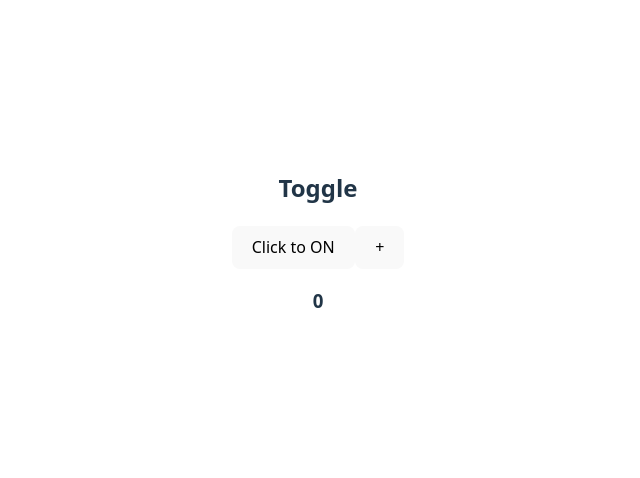
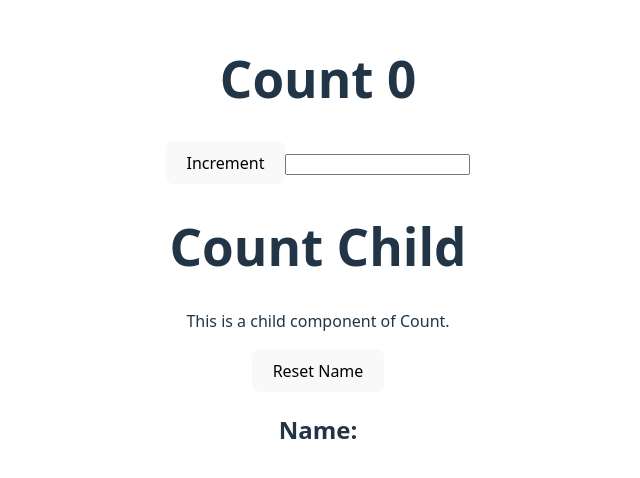
Before and after one commit to nhatnguyen-agilityio/react-training, a React (Vite) app in the folder my-example-app/: page / in a window 1280 px wide. Shown: the part 158-636 px from the top of the page, without its empty margins (322-962 px from the left). Built offline with nearby package versions, Linux system fonts and the light colour scheme.

Commit message:
feat(): create example with useCallback to clear the worklow

```diff
--- a/my-example-app/src/App.tsx
+++ b/my-example-app/src/App.tsx
@@ -14,12 +14,13 @@ import Toolbar from './components/Toolbar'
 import ContextExample from './components/ContextExample'
 import StateExample from './components/StateExample'
 import CountInformation from './components/CheckCount'
-import Count from './components/CheckCount/Count'
+// import Count from './components/CheckCount/Count'
 import Counter from './components/Counter'
 import InputFocus from './components/InputFocus'
 import Timer from './components/Timer'
 import FilterList from './components/FilterList'
 import Toggle from './components/Toggle'
+import Count from './components/Count'
 
 const user = {
   name: 'John Doe',
@@ -53,7 +54,8 @@ function App() {
     {/* <InputFocus /> */}
     {/* <Timer /> */}
     {/* <FilterList /> */}
-    <Toggle />
+    {/* <Toggle /> */}
+    <Count />
     </>
   )
 }
--- /dev/null
+++ b/my-example-app/src/components/Count/CountChild/index.tsx
@@ -0,0 +1,15 @@
+import { memo } from "react";
+
+const CountChild = memo(({ onClick, name }: { onClick: () => void, name: string }) => {
+  console.log("CountChild component rendered");
+  return (
+    <div>
+      <h1>Count Child</h1>
+      <p>This is a child component of Count.</p>
+      <button onClick={onClick}>Reset Name</button>
+      <h2>Name: {name}</h2>
+    </div>
+  );
+});
+
+export default CountChild;
--- /dev/null
+++ b/my-example-app/src/components/Count/index.tsx
@@ -0,0 +1,21 @@
+import { useCallback, useState } from "react";
+import CountChild from "./CountChild";
+
+export default function Count() {
+  const [count, setCount] = useState(0);
+  const [name, setName] = useState("");
+
+  const handleClick = useCallback(() => {
+    console.log(name);
+    setName("");
+  }, [name]);
+
+  return (
+    <div>
+      <h1>Count {count}</h1>
+      <button onClick={() => setCount(count + 1)}>Increment</button>
+      <input type="text" value={name} onChange={(e) => setName(e.target.value)} />
+      <CountChild onClick={handleClick} name={name} />
+    </div>
+  );
+}
```
